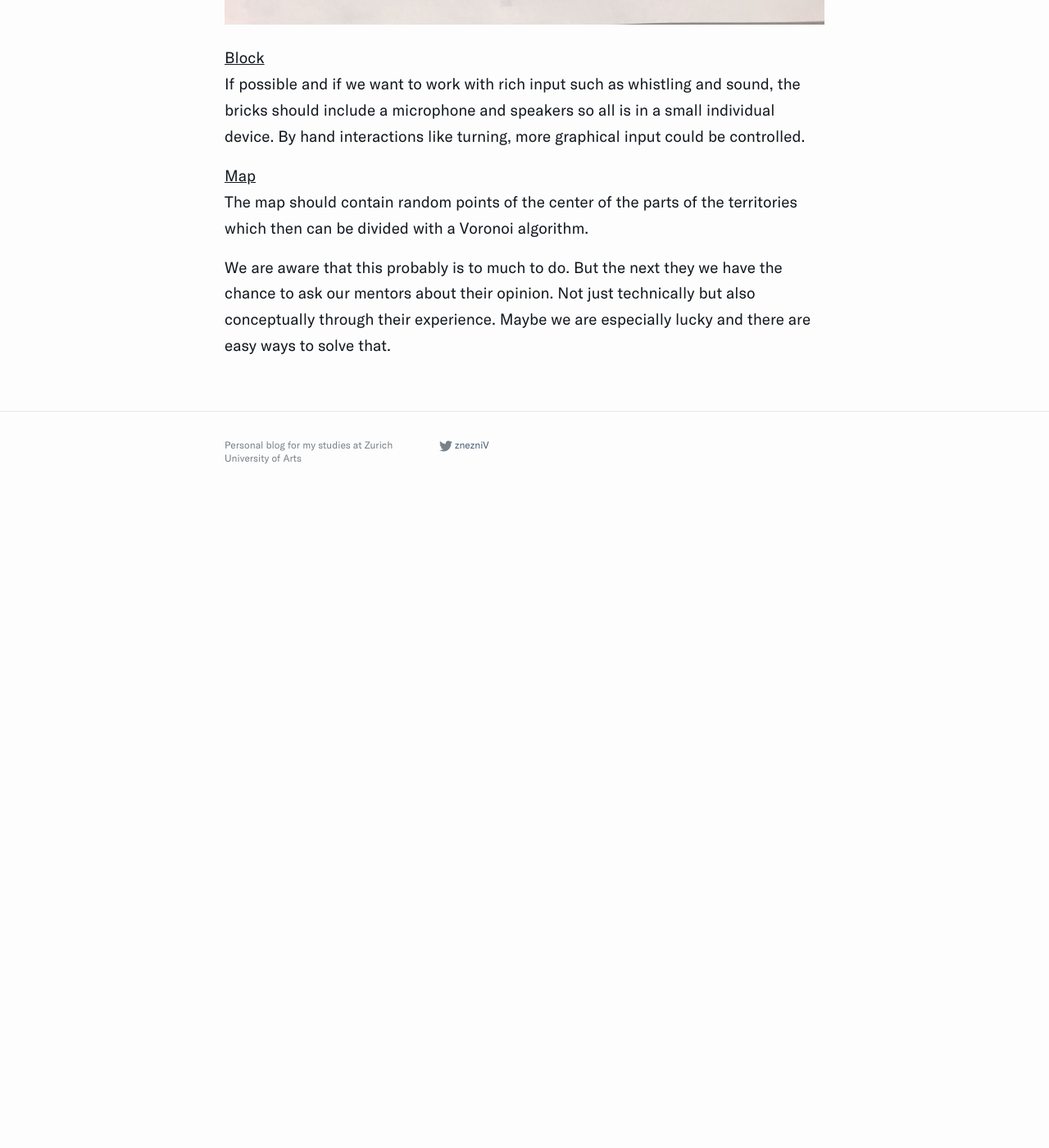
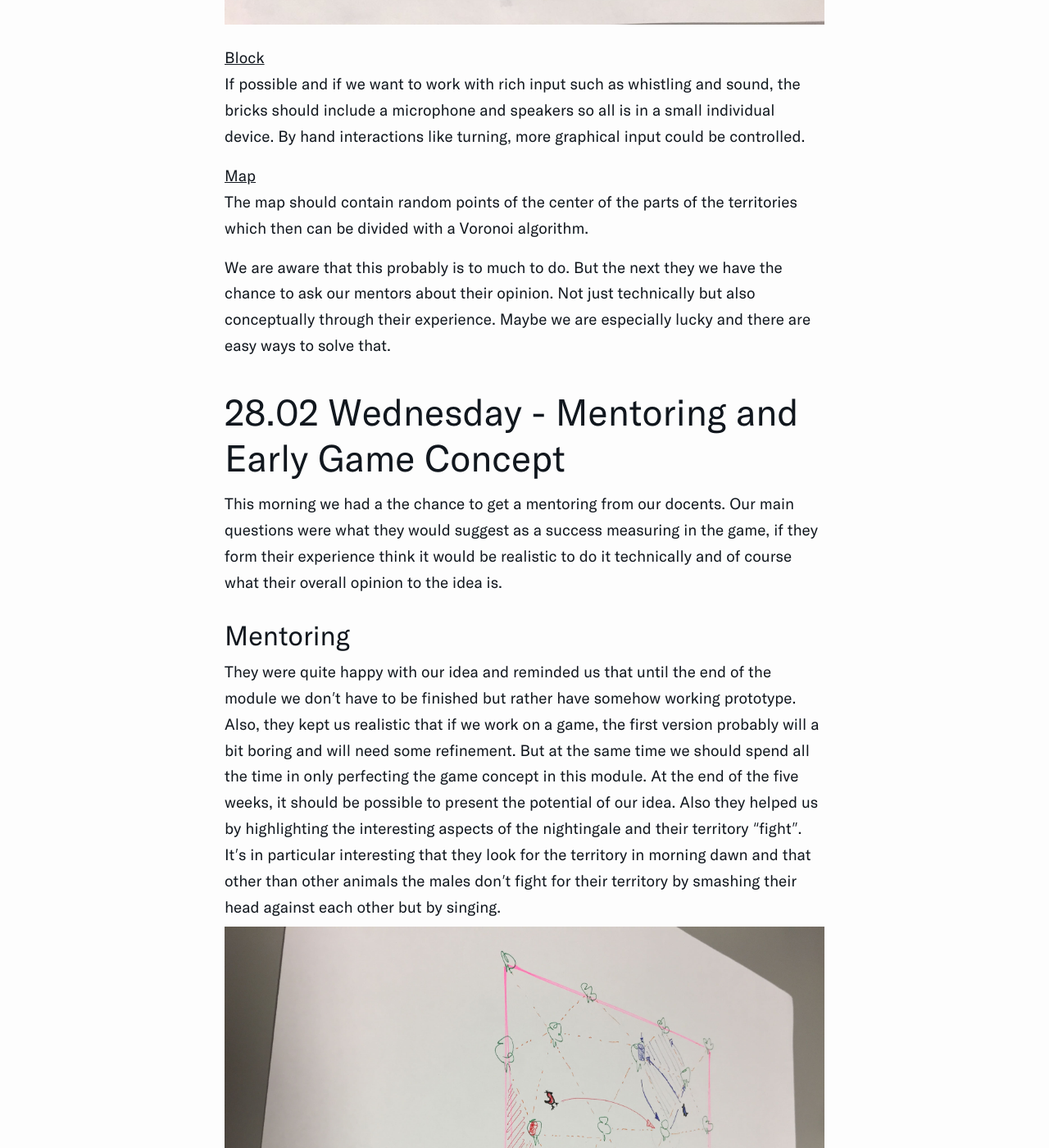
Before and after one commit to znezniV/znezniv.github.io, a Jekyll site: the page built from _posts/2018-02-21-Spatial-Interaction-Module.md, in a window 1280 px wide and 1400 px high, scrolled down 10453 px. Shown: the whole window at 82% size. Built offline with Jekyll 4.4.1, drawn with Linux system fonts in a browser that asks for light colours; before the commit the page ends 11083 px from its top, so only the background shows below that; some of the changed text lies outside the part shown.

Commit message:
new post, updated images

```diff
--- a/_posts/2018-02-21-Spatial-Interaction-Module.md
+++ b/_posts/2018-02-21-Spatial-Interaction-Module.md
@@ -75,3 +75,37 @@ If possible and if we want to work with rich input such as whistling and sound,
 The map should contain random points of the center of the parts of the territories which then can be divided with a Voronoi algorithm.
 
 We are aware that this probably is to much to do. But the next they we have the chance to ask our mentors about their opinion. Not just technically but also conceptually through their experience. Maybe we are especially lucky and there are easy ways to solve that.
+
+## 28.02 Wednesday – Mentoring and Early Game Concept
+This morning we had a the chance to get a mentoring from our docents. Our main questions were what they would suggest as a success measuring in the game, if they form their experience think it would be realistic to do it technically and of course what their overall opinion to the idea is.
+
+### Mentoring
+They were quite happy with our idea and reminded us that until the end of the module we don't have to be finished but rather have somehow working prototype. Also, they kept us realistic that if we work on a game, the first version probably will a bit boring and will need some refinement. But at the same time we should spend all the time in only perfecting the game concept in this module. At the end of the five weeks, it should be possible to present the potential of our idea.
+Also they helped us by highlighting the interesting aspects of the nightingale and their territory "fight". It's in particular interesting that they look for the territory in morning dawn and that other than other animals the males don't fight for their territory by smashing their head against each other but by singing.
+![Eary Game Concept]({{ site.url }}/assets/posts/spatial-interaction/sketch-game-concept.jpg)
+
+### Game Concept
+So, back on our work we first discussed how we wanted to continue with our project. After the lunch we first did some research on some scientific facts about the territorial nightingale singing to refine a story we wanted to tell inside the game. Also we did some research on other existing games.
+![Dogs vs. Cats]({{ site.url }}/assets/posts/spatial-interaction/research-existing-games.jpg)
+
+So we wrote a short abstract of the story of the game and also a brief rule description. We plan to refine and expand these rules after prototyping together in the following day.
+
+#### Connection to Reality
+
+##### Morning Dawn
+The game starts to conquer new or defend pre-establishment territories.
+
+##### Sunrise
+(Game duration is limited from morning dawn until sunrise)
+The game will be "won" if one birds territory is the biggest when the game is finished. The leading player will be marked with a fictional female nightingale to add strategic extra layer.
+
+##### Night
+(The day fast-forwarded until the night)
+The winning bird successfully expanded his territory and sings until the female flies to him.
+
+### Preparing For the Next Day
+Since we had some time left, we wrote down what we want to achieve the next day.
+
+Of course, first in the morning we have to participate the tech-input. Later we want to paper-prototype the game to refine and expand rules for the games. Therefore, we already prepared some questions we want to answer.
+
+For Friday we then have to prepare a short presentation as well.
```
Also changed, not shown: assets/posts/spatial-interaction/discussion-initial-idea.jpg, assets/posts/spatial-interaction/initial-concept.jpg, assets/posts/spatial-interaction/research-existing-games.jpg (added), assets/posts/spatial-interaction/sketch-game-concept.jpg (added), assets/posts/spatial-interaction/sketch-map-division.jpg, assets/posts/spatial-interaction/sketch-table-initial.jpg.
